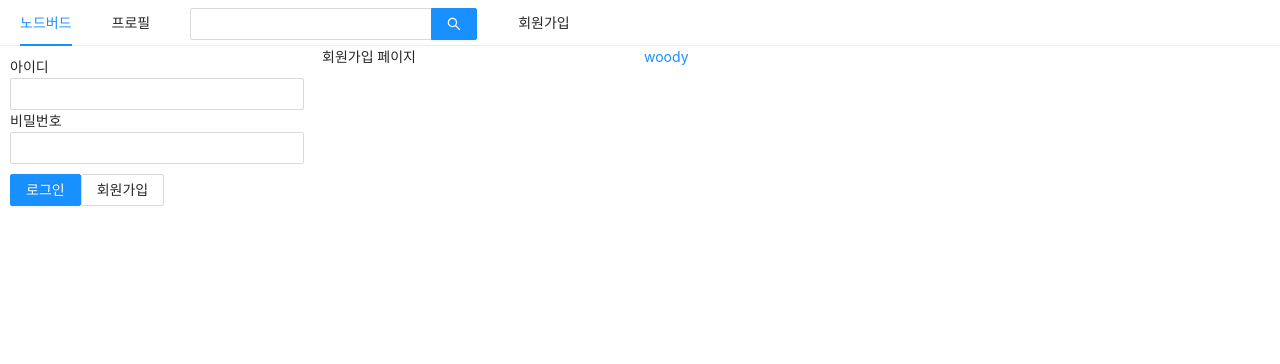
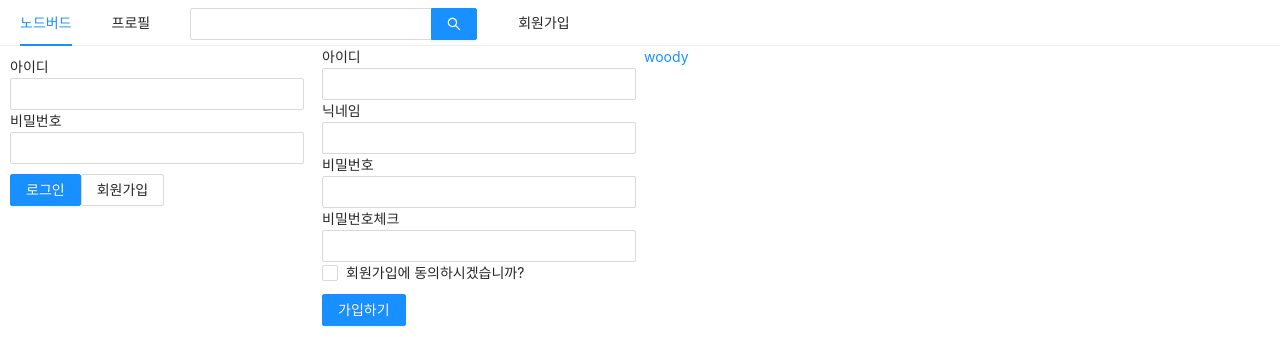
Before and after one commit to Jongveloper/NextJs, a Next.js app in the folder prepare/front/: page /signup in a window 1280 px wide. Shown: the top 364 px of the page. Built offline with nearby package versions, Linux system fonts and the light colour scheme.

Commit message:
:art: 회원가입 페이지

```diff
--- a/prepare/front/components/LoginForm.js
+++ b/prepare/front/components/LoginForm.js
@@ -1,7 +1,9 @@
-import React, { useCallback, useState } from 'react';
+import React, { useCallback } from 'react';
 import { Form, Input, Button } from 'antd';
 import Link from 'next/link';
 import styled from 'styled-components';
+import PropType from 'prop-types';
+import useInput from '../hooks/useInput';
 
 const ButtonWrapper = styled.div`
   margin-top: 10px;
@@ -12,16 +14,8 @@
 `;
 
 const LoginForm = ({ setIsLoggedIn }) => {
-  const [id, setId] = useState('');
-  const [password, setPassword] = useState('');
-
-  const onChangeId = useCallback((e) => {
-    setId(e.target.value);
-  }, []);
-
-  const onChangePassword = useCallback((e) => {
-    setPassword(e.target.value);
-  }, []);
+  const [id, onChangeId] = useInput('');
+  const [password, onChangePassword] = useInput('');
 
   const onSubmitForm = useCallback(() => {
     console.log(id, password);
@@ -59,4 +53,8 @@
     </FormWrapper>
   );
 };
+
+LoginForm.propType = {
+  setIsLoggedIn: PropType.func.isRequired,
+}
 export default LoginForm;
--- /dev/null
+++ b/prepare/front/hooks/useInput.js
@@ -0,0 +1,9 @@
+import { useState, useCallback } from 'react';
+
+export default (initialValue = null) => {
+  const [value, setValue] = useState(initialValue);
+  const handler = useCallback((e) => {
+    setValue(e.target.value)
+  }, [])
+  return [value, handler];
+}
--- a/prepare/front/pages/signup.js
+++ b/prepare/front/pages/signup.js
@@ -1,15 +1,79 @@
-import React from 'react';
+import React, { useCallback, useState } from 'react';
+import styled from 'styled-components';
 import Head from 'next/head';
+import { Checkbox, Form, Input, Button } from 'antd';
 import AppLayout from '../components/AppLayout';
+import useInput from '../hooks/useInput';
+
+const ErrorMessage = styled.div`
+  color: red
+`;
 
 const SignUp = () => {
+  const [id, onChangeId] = useInput('');
+  const [nickname, onChangeNickname] = useInput('');
+  const [password, onChangePassword] = useInput('');
+  const [passwordCheck, setPasswordCheck] = useState('');
+  const [passwordError, setPasswordError] = useState(false);
+  const [term, setTerm] = useState('');
+  const [termError, setTermError] = useState('');
+
+  const onChangePasswordCheck = useCallback((e) => {
+    setPasswordCheck(e.target.value);
+    setPasswordError(e.target.value !== password)
+  }, [password])
+
+  const onChangeTerm = useCallback((e) => {
+    setTerm(e.target.checked);
+    setTermError(false)
+  }, [term])
+
+  const onSubmit = useCallback(() => {
+    if (password !== passwordCheck) {
+      return setPasswordError(true);
+    }
+    if (!term) {
+      return setTermError(true);
+    }
+    console.log(id, nickname, password);
+  }, [password, passwordCheck, term])
+
   return (
-    <>
+    <AppLayout>
       <Head>
         <title>회원가입 | NodeBird</title>
       </Head>
-      <AppLayout>회원가입 페이지</AppLayout>
-    </>
+      <Form onFinish={onSubmit}>
+        <div>
+          <label htmlFor='user-id'>아이디</label>
+          <br />
+          <Input name='user-id' value={id} require onChange={onChangeId} />
+        </div>
+        <div>
+          <label htmlFor='user-nick'>닉네임</label>
+          <br />
+          <Input name='user-id' value={nickname} require onChange={onChangeNickname} />
+        </div>
+        <div>
+          <label htmlFor='user-password'>비밀번호</label>
+          <br />
+          <Input name='user-id' type='password' value={password} require onChange={onChangePassword} />
+        </div>
+        <div>
+          <label htmlFor='user-password'>비밀번호체크</label>
+          <br />
+          <Input name='user-id' type='password' value={passwordCheck} require onChange={onChangePasswordCheck} />
+          {passwordError && <ErrorMessage>비밀번호가 일치하지 않습니다.</ErrorMessage>}
+        </div>
+        <div>
+          <Checkbox name='user-term' checked={term} onChange={onChangeTerm}>회원가입에 동의하시겠습니까?</Checkbox>
+          {termError && <ErrorMessage>약관에 동의하셔야합니다.</ErrorMessage>}
+        </div>
+        <div style={{ marginTop: 10 }}>
+          <Button type='primary' htmlType='submit'>가입하기</Button>
+        </div>
+      </Form>
+    </AppLayout>
   );
 };
 
```
